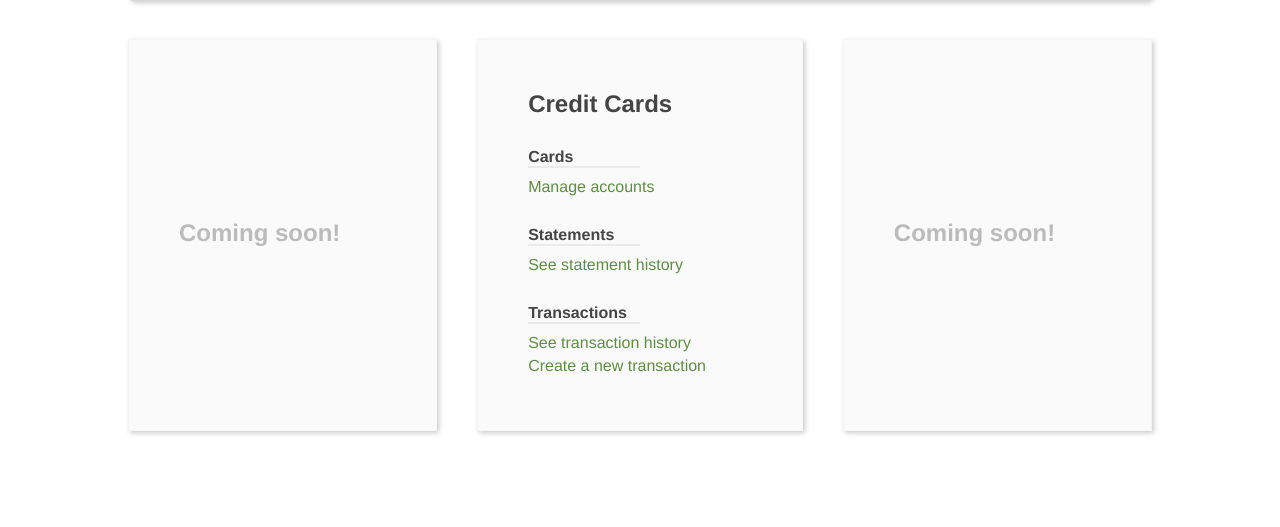
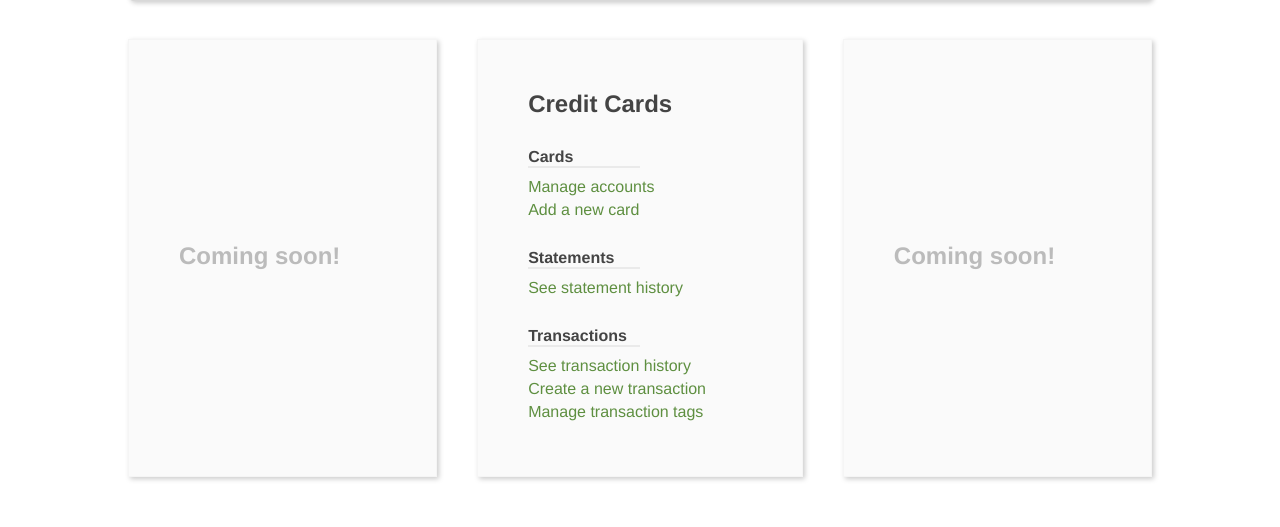
Before and after one commit to mitchnegus/monopyly, a Flask app: page / in a window 1280 px wide. Shown: the part 415-942 px from the top of the page. Before the commit the page ends 850 px from the top, so only its background shows below. Run offline with Flask 2, Linux system fonts and the light colour scheme; the visitor is signed in with stand-in values (Sample User, id 1); data comes from the database, SQL or seed files in the repository.

Commit message:
changed name of `show_*` functions to `load_*` to clarify purpose

```diff
--- a/monopyly/templates/credit/cards.html
+++ b/monopyly/templates/credit/cards.html
@@ -1,6 +1,6 @@
 {% for card in cards %}
 
-	<a class="credit-card-block" href="{{ url_for('credit.show_account', account_id=card['account_id']) }}">
+	<a class="credit-card-block" href="{{ url_for('credit.load_account', account_id=card['account_id']) }}">
 		<div class="credit-card {{'inactive' if not card['active'] else '' }}">
 
 			<div class="card-face front">
--- a/monopyly/templates/credit/statements.html
+++ b/monopyly/templates/credit/statements.html
@@ -11,7 +11,7 @@
 			{% for statement in statements %}
 				{% if statement['card_id'] == card['id'] %}
 
-					<a class="statement-block" href="{{ url_for('credit.show_statement', statement_id=statement['id']) }}">
+					<a class="statement-block" href="{{ url_for('credit.load_statement', statement_id=statement['id']) }}">
 						<div class="date">
 							<div class="month">{{ statement['issue_date'].strftime('%b')|upper }}</div>
 							<div class="year">{{ statement['issue_date'].year }}</div>
--- a/monopyly/templates/credit/transaction_submission_page.html
+++ b/monopyly/templates/credit/transaction_submission_page.html
@@ -51,11 +51,11 @@
 
 		{% if g.user %}
 			<br>
-			<a href="{{ url_for('credit.show_statement', statement_id=transaction['statement_id']) }}">
+			<a href="{{ url_for('credit.load_statement', statement_id=transaction['statement_id']) }}">
 				See the statement for this transaction
 			</a>
 			<br>
-			<a href="{{ url_for('credit.show_transactions') }}">
+			<a href="{{ url_for('credit.load_transactions') }}">
 				See transaction history
 			</a>
 			<br>
--- a/monopyly/templates/credit/transactions_page.html
+++ b/monopyly/templates/credit/transactions_page.html
@@ -19,7 +19,7 @@
 			</li>
 
 			<li>
-				<a class="action button" href="{{ url_for('credit.show_transactions') }}">
+				<a class="action button" href="{{ url_for('credit.load_transactions') }}">
 					<img class="icon" src="{{ url_for('static', filename='img/icons/refresh.png') }}" />
 				</a>
 			</li>
--- a/monopyly/templates/credit/transactions_table/transactions_expanded.html
+++ b/monopyly/templates/credit/transactions_table/transactions_expanded.html
@@ -39,7 +39,7 @@
 
 		{% if 'statement_id' in transaction.keys() %}
 			<div class="statement">
-				<a href="{{ url_for('credit.show_statement', statement_id=transaction['statement_id']) }}">
+				<a href="{{ url_for('credit.load_statement', statement_id=transaction['statement_id']) }}">
 					<img src="{{ url_for('static', filename='img/statement.png') }}">
 					<div class="date">
 						<div class="month">{{ transaction['issue_date'].strftime('%b')|upper }}</div>
@@ -51,7 +51,7 @@
 
 		{% if 'account_id' in transaction.keys() %}
 			<div class="card">
-				<a href="{{ url_for('credit.show_account', account_id=transaction['account_id']) }}">
+				<a href="{{ url_for('credit.load_account', account_id=transaction['account_id']) }}">
 					<img class="card-background" src="{{ url_for('static', filename='img/cards/') }}{{ transaction['bank'].lower() }}-card.png">
 					<div class="card-number">
 						{{ transaction['last_four_digits'] }}
@@ -67,7 +67,7 @@
 		<img class="less button" src="{{ url_for('static', filename='img/icons/x-thick.png') }}" />
 
 		{% if 'statement_id' in transaction.keys() %}
-			<a class="button" href="{{ url_for('credit.show_statement', statement_id=transaction['statement_id']) }}">
+			<a class="button" href="{{ url_for('credit.load_statement', statement_id=transaction['statement_id']) }}">
 				<img class="icon" src="{{ url_for('static', filename='img/icons/statement.png') }}" />
 			</a>
 		{% endif %}
--- a/monopyly/templates/index.html
+++ b/monopyly/templates/index.html
@@ -19,8 +19,13 @@
 				<ul class="category">
 					<h4>Cards</h4>
 					<li>
-						<a href="{{ url_for('credit.show_cards') }}">
+						<a href="{{ url_for('credit.load_cards') }}">
 							Manage accounts
+						</a>
+					</li>
+					<li>
+						<a href="{{ url_for('credit.new_card') }}">
+							Add a new card
 						</a>
 					</li>
 				</ul>
@@ -28,7 +33,7 @@
 				<ul class="category">
 					<h4>Statements</h4>
 					<li>
-						<a href="{{ url_for('credit.show_statements') }}">
+						<a href="{{ url_for('credit.load_statements') }}">
 							See statement history
 						</a>
 					</li>
@@ -37,13 +42,18 @@
 				<ul class="category">
 					<h4>Transactions</h4>
 					<li>
-						<a href="{{ url_for('credit.show_transactions') }}">
+						<a href="{{ url_for('credit.load_transactions') }}">
 							See transaction history
 						</a>
 					</li>
 					<li>
 						<a href="{{ url_for('credit.new_transaction') }}">
 							Create a new transaction
+						</a>
+					</li>
+					<li>
+						<a href="{{ url_for('credit.load_tags') }}">
+							Manage transaction tags
 						</a>
 					</li>
 				</ul>
```
Also changed, not shown: monopyly/credit/routes.py (+14 -8 lines), monopyly/templates/credit/tags_page.html (added, +19 -0 lines), CHANGELOG.md.
